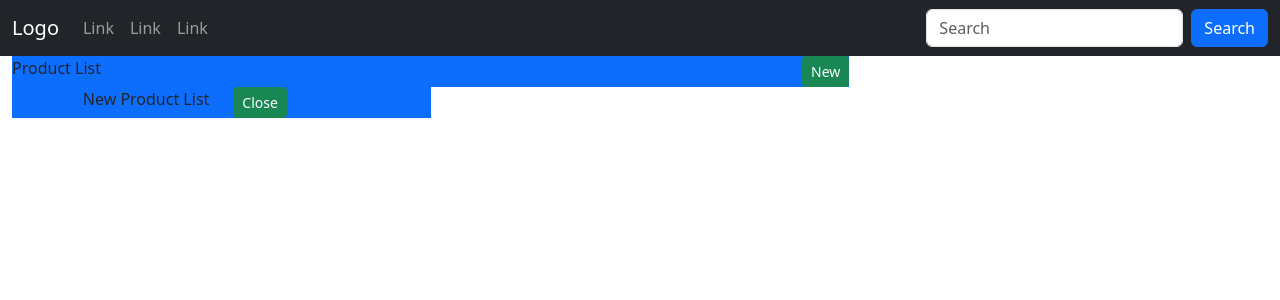
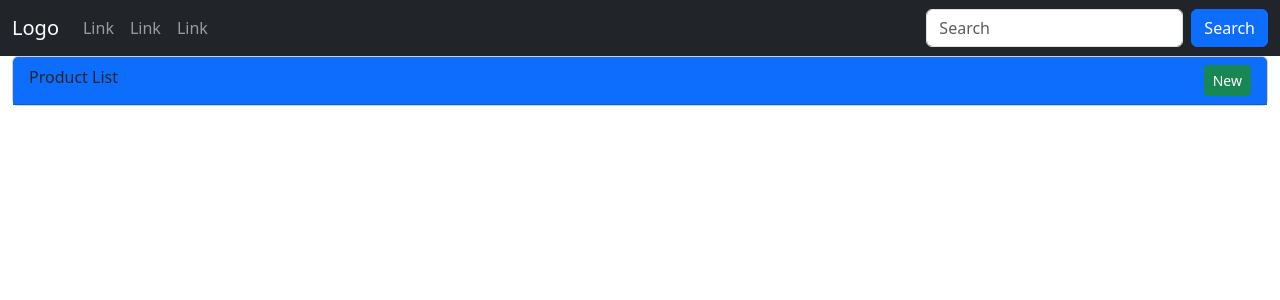
Before and after one commit to vivnguyen1205/ecommerce-website, an Angular app: page /products in a window 1280 px wide. Shown: the top 300 px of the page. Built offline with nearby package versions, Linux system fonts and the light colour scheme.

Commit message:
fixed side panel logic

```diff
--- a/src/app/pages/admin/products/products.component.html
+++ b/src/app/pages/admin/products/products.component.html
@@ -1,14 +1,16 @@
-<div class="class">
-    <div class="col-8">
+<div class="row">
+    <div [ngClass]="isSidePanelVisible? 'col-8': 'col-12'" >
+        <div class="card">
         <div class = "card-header bg-primary">
             <div class="row">
                 <div class="col-6">
                     Product List
                 </div>
                 <div class="col-6 text-end">
-                    <button class = "btn btn-sm btn-success">New</button>
+                    <button class = "btn btn-sm btn-success" (click)="openSidePanel()">New</button>
                 </div>
             </div>
+        </div>
         </div>
         <div class="card-body">
 
@@ -17,11 +19,11 @@
     <div class="col-4" *ngIf="isSidePanelVisible">
         <div class = "card-header bg-primary">
             <div class="row">
-                <div class="col-6 text-end">
+                <div class="col-6">
                     New Product List
                 </div>
-                <div class="col-6">
-                    <button class = "btn btn-sm btn-success">Close</button>
+                <div class="col-6 text-end">
+                    <button class = "btn btn-sm btn-success" (click)="closeSidePanel()">Close</button>
                 </div>
             </div>
         </div>
--- a/src/app/pages/admin/products/products.component.ts
+++ b/src/app/pages/admin/products/products.component.ts
@@ -11,6 +11,13 @@ import { RouterOutlet } from '@angular/router';
   styleUrl: './products.component.css'
 })
 export class ProductsComponent {
-  isSidePanelVisible: boolean = true;
+  isSidePanelVisible: boolean = false;
+
+  openSidePanel() {
+    this.isSidePanelVisible = true;
+  }
+  closeSidePanel() {
+    this.isSidePanelVisible = false;
+  }
 
 }
```
Also changed, not shown: 1 other file (tests, documents, lock files or other folders).
